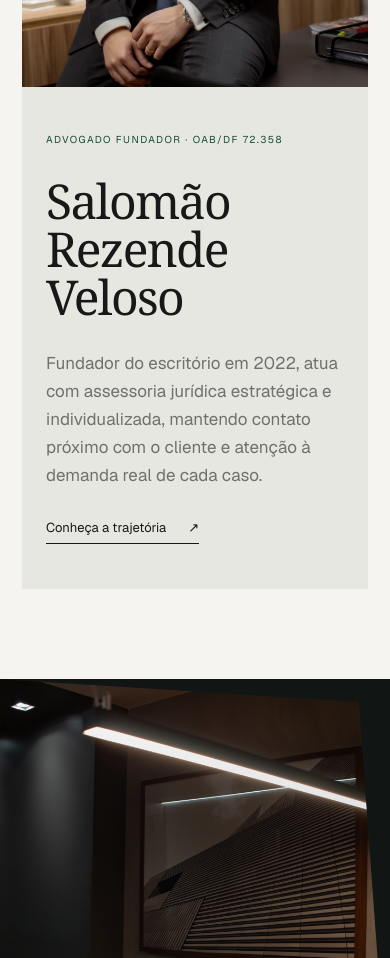
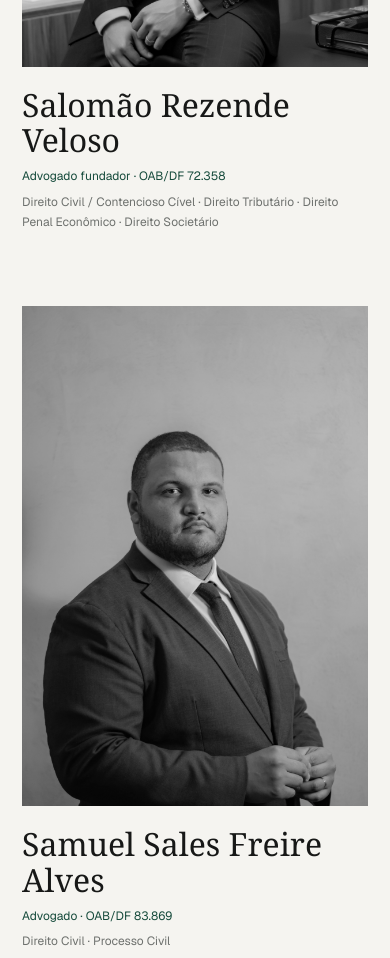
Before and after one commit to rdgalves/srv-advocacia-tema2, a Next.js app: page / in a window 390 px wide. Shown: the part 3460-4418 px from the top of the page. Built offline with nearby package versions, Linux system fonts and the light colour scheme.

Commit message:
Update Site source

```diff
--- a/app/globals.css
+++ b/app/globals.css
@@ -195,8 +195,9 @@ img { display:block; width:100%; }
 .lawyers-grid { display:grid; grid-template-columns:repeat(3,1fr); gap:70px 24px; }
 .lawyers-grid img { height:520px; object-fit:cover; filter:grayscale(1); transition:.5s; }
 .lawyers-grid a:hover img { filter:grayscale(0); transform:translateY(-5px); }
-.lawyers-grid h2 { font:400 32px/1.1 var(--serif); margin:20px 0 5px; }
+.lawyers-grid h2,.lawyers-grid h3 { font:400 32px/1.1 var(--serif); margin:20px 0 5px; }
 .lawyers-grid span { color:var(--green); font-size:12px; }.lawyers-grid p { color:var(--muted); font-size:12px; margin:4px 0; }
+.team-professionals { grid-template-columns:repeat(2,minmax(0,1fr)); max-width:1050px; margin-left:auto; }
 .profile-hero { min-height:90vh; padding-top:110px; display:grid; grid-template-columns:48% 52%; background:#e2e3df; }
 .profile-hero img { height:calc(90vh - 110px); object-fit:cover; object-position:center top; filter:saturate(.7); }
 .profile-hero>div { padding:8vw; display:flex; flex-direction:column; justify-content:end; }
@@ -207,7 +208,7 @@ img { display:block; width:100%; }
 .profile-hero h1 { font:400 clamp(62px,7vw,108px)/.92 var(--serif); letter-spacing:-.04em; margin:35px 0; }.profile-hero p { color:var(--muted); }
 .profile-body>div:first-child { display:grid; grid-template-columns:25% 75%; }
 .profile-body h2 { font:400 clamp(38px,4vw,64px)/1.1 var(--serif); margin:0; max-width:900px; }
-.profile-details { display:grid; grid-template-columns:repeat(3,1fr); gap:30px; margin:100px 0 0 25%; border-top:1px solid var(--line); }
+.profile-details { display:grid; grid-template-columns:repeat(2,1fr); gap:30px; margin:100px 0 0 25%; border-top:1px solid var(--line); }
 .profile-details section { padding-top:25px; }.profile-details h3 { text-transform:uppercase; letter-spacing:.13em; font-size:10px; }.profile-details p { color:var(--muted); margin:7px 0; }
 .profile-links { grid-column:2; display:flex; flex-wrap:wrap; gap:18px 32px; }
 .profile-links a { color:var(--green); border-bottom:1px solid; font-size:13px; display:flex; gap:14px; }
@@ -247,6 +248,6 @@ img { display:block; width:100%; }
   .insights-title { align-items:start; gap:30px; flex-direction:column; }.insights-layout { grid-template-columns:1fr; }.insight-main img { aspect-ratio:1.05; }
   .presence { grid-template-columns:1fr; }.presence-image { height:430px; margin:0; }.presence h2 { font-size:12vw; }.cta { min-height:540px; display:block; }.cta p { font-size:13vw; margin-bottom:80px; }.contact { grid-template-columns:1fr; }.contact-details { margin-top:55px; }.contact-map { height:280px; }.form-row { grid-template-columns:1fr; }.contact form button { width:100%; }
   .footer-top { display:block; }.footer-top p { margin-top:50px; }.footer-grid { grid-template-columns:1fr; gap:45px; }.marquee { margin-inline:-22px; }.footer-bottom { gap:20px; }
-  .page-hero { min-height:680px; padding:130px 22px 70px; }.page-hero h1 { font-size:14vw; }.practice-page article { grid-template-columns:1fr; }.practice-page article>div { min-height:360px; }.practice-page article img { height:300px; }.lawyers-grid { grid-template-columns:1fr; }.lawyers-grid img { height:500px; }.profile-hero { grid-template-columns:1fr; padding-top:72px; }.profile-hero>.professional-mark { min-height:48vh; padding:30px; }.profile-hero>div:last-child { min-height:420px; padding:50px 22px; }.profile-body>div:first-child { grid-template-columns:1fr; gap:25px; }.profile-links { grid-column:1; }.profile-details { margin:70px 0 0; grid-template-columns:1fr; }.articles-grid { grid-template-columns:1fr; }.articles-grid a.large { grid-column:auto; display:block; }.articles-grid a.large img,.articles-grid img { height:350px; }.article-page>header { padding:130px 22px 70px; }.article-page header>span { margin-top:70px; }.article-page h1 { font-size:14vw; }.article-cover { height:50vh; }.related>div { grid-template-columns:1fr; }
+  .page-hero { min-height:680px; padding:130px 22px 70px; }.page-hero h1 { font-size:14vw; }.practice-page article { grid-template-columns:1fr; }.practice-page article>div { min-height:360px; }.practice-page article img { height:300px; }.lawyers-grid,.team-professionals { grid-template-columns:1fr; }.lawyers-grid img { height:500px; }.profile-hero { grid-template-columns:1fr; padding-top:72px; }.profile-hero>.professional-mark { min-height:48vh; padding:30px; }.profile-hero>div:last-child { min-height:420px; padding:50px 22px; }.profile-body>div:first-child { grid-template-columns:1fr; gap:25px; }.profile-links { grid-column:1; }.profile-details { margin:70px 0 0; grid-template-columns:1fr; }.articles-grid { grid-template-columns:1fr; }.articles-grid a.large { grid-column:auto; display:block; }.articles-grid a.large img,.articles-grid img { height:350px; }.article-page>header { padding:130px 22px 70px; }.article-page header>span { margin-top:70px; }.article-page h1 { font-size:14vw; }.article-cover { height:50vh; }.related>div { grid-template-columns:1fr; }
 }
 @media (prefers-reduced-motion:reduce) { *,*:before,*:after { animation-duration:.01ms!important; animation-iteration-count:1!important; scroll-behavior:auto!important; transition-duration:.01ms!important; } }
--- a/app/site-client.tsx
+++ b/app/site-client.tsx
@@ -21,7 +21,7 @@ function Header() {
     onScroll(); window.addEventListener("scroll", onScroll, { passive: true });
     return () => window.removeEventListener("scroll", onScroll);
   }, []);
-  const links = [["Escritório", "/#escritorio"], ["Atuação", "/atuacao"], ["Profissional", "/advogados"], ["Publicações", "/artigos"], ["Contato", "/contato"]];
+  const links = [["Escritório", "/#escritorio"], ["Atuação", "/atuacao"], ["Profissionais", "/advogados"], ["Publicações", "/artigos"], ["Contato", "/contato"]];
   return <>
     <header className={`header ${scrolled ? "is-scrolled" : ""}`}><a href="/" aria-label="Página inicial"><Logo /></a><nav className="desktop-nav" aria-label="Navegação principal">{links.map(([n, h]) => <a key={n} href={h}>{n}</a>)}</nav><a className="header-cta" href="/contato">Fale conosco <Arrow /></a><button className="menu-button" onClick={() => setOpen(!open)} aria-expanded={open} aria-label={open ? "Fechar menu" : "Abrir menu"}><span /><span /></button></header>
     <div className={`mobile-menu ${open ? "open" : ""}`} aria-hidden={!open}><Logo light /><nav>{links.map(([n, h]) => <a key={n} href={h} onClick={() => setOpen(false)}>{n}<Arrow /></a>)}</nav><p>{siteConfig.address}<br />{siteConfig.businessHours}</p></div>
@@ -32,7 +32,7 @@ function Footer() {
   return <footer className="footer">
     <div className="footer-top"><Logo light /><p>Atuação próxima.<br />Estratégia para cada caso.</p></div>
     <div className="footer-grid">
-      <div><small>Navegação</small><a href="/#escritorio">Escritório</a><a href="/atuacao">Atuação</a><a href="/advogados">Profissional</a><a href="/artigos">Publicações</a></div>
+      <div><small>Navegação</small><a href="/#escritorio">Escritório</a><a href="/atuacao">Atuação</a><a href="/advogados">Profissionais</a><a href="/artigos">Publicações</a></div>
       <div><small>Endereço e atendimento</small><span>{siteConfig.address}</span><span>{siteConfig.businessHours}</span></div>
       <div><small>Institucional</small><a href="/privacidade">Privacidade</a><a href="/termos">Termos de uso</a><a href={siteConfig.social.linkedin} target="_blank" rel="noreferrer">LinkedIn</a><a href={siteConfig.social.lattes} target="_blank" rel="noreferrer">Currículo Lattes</a></div>
     </div>
@@ -52,7 +52,7 @@ function Home() {
 
     <div className="editorial-strip"><div>CIVIL · CONTENCIOSO CÍVEL · TRIBUTÁRIO · PENAL ECONÔMICO · SOCIETÁRIO · CIVIL · CONTENCIOSO CÍVEL ·</div></div>
 
-    <section className="team section"><div className="team-head"><h2>Experiência técnica.<br /><em>Atuação pessoal.</em></h2><p>O acompanhamento próximo permite compreender o contexto, avaliar os riscos e construir uma estratégia compatível com os objetivos de cada cliente.</p></div><a className="founder-card" href="/advogados/salomao-rezende-veloso"><img className="professional-photo" src={lawyers[0].image} alt={`Retrato de ${lawyers[0].name}`} /><div><span>{lawyers[0].role} · {lawyers[0].oab}</span><h3>{lawyers[0].name}</h3><p>{lawyers[0].bio}</p><b>Conheça a trajetória <Arrow /></b></div></a></section>
+    <section className="team section"><div className="team-head"><h2>Experiência técnica.<br /><em>Atuação próxima.</em></h2><p>Profissionais com trajetórias complementares, unidos pelo compromisso com uma assessoria estratégica, pessoal e atenta à realidade de cada cliente.</p></div><div className="lawyers-grid team-professionals">{lawyers.map((p) => <a href={`/advogados/${p.slug}`} key={p.slug}><img src={p.image} alt={`Retrato de ${p.name}`} loading="lazy" /><h3>{p.name}</h3><span>{p.role} · {p.oab}</span><p>{p.areas.join(" · ")}</p></a>)}</div><a className="text-link team-link" href="/advogados">Conheça os profissionais <Arrow /></a></section>
 
     <section className="dark-section"><div className="dark-image" /><div className="dark-copy"><span>Presença institucional</span><h2>Sede em Brasília.<br /><em>Atuação qualificada</em><br />nos tribunais.</h2><p>Atuação perante o Tribunal Regional Federal da 1ª Região, o Tribunal de Justiça do Distrito Federal e dos Territórios e o Superior Tribunal de Justiça.</p></div></section>
 
@@ -95,9 +95,9 @@ function PageHero({ label, title, text }: { label: string; title: string; text:
 
 function PracticePage() { return <main><PageHero label="Atuação" title="Estratégia jurídica para a demanda real de cada caso." text="Atuação em Brasília/DF, perante o TRF1, o TJDFT e o STJ." /><section className="practice-page section">{practiceAreas.map((item) => <article key={item.slug}><div><h2>{item.name}</h2><p>{item.description}</p><a href="/contato">Fale com o escritório <Arrow /></a></div><img src={item.image} alt="Ambiente do escritório Salomão Rezende Veloso Advocacia" loading="lazy" /></article>)}</section><Cta /></main>; }
 
-function LawyersPage() { const p = lawyers[0]; return <main><PageHero label="Profissional" title="Formação contínua. Atuação próxima." text="Conheça a trajetória do fundador do escritório." /><section className="lawyers-page section"><a className="founder-card" href={`/advogados/${p.slug}`}><img className="professional-photo" src={p.image} alt={`Retrato de ${p.name}`} /><div><span>{p.role} · {p.oab}</span><h2>{p.name}</h2><p>{p.bio}</p><b>Ver perfil completo <Arrow /></b></div></a></section></main>; }
+function LawyersPage() { return <main><PageHero label="Profissionais" title="Formação contínua. Atuação próxima." text="Conheça as trajetórias dos profissionais do escritório." /><section className="lawyers-page section"><div className="lawyers-grid">{lawyers.map((p) => <a href={`/advogados/${p.slug}`} key={p.slug}><img src={p.image} alt={`Retrato de ${p.name}`} /><h2>{p.name}</h2><span>{p.role} · {p.oab}</span><p>{p.areas.join(" · ")}</p></a>)}</div></section></main>; }
 
-function LawyerPage() { const p = lawyers[0]; return <main className="profile"><section className="profile-hero"><img src={p.image} alt={`Retrato de ${p.name}`} /><div><a href="/advogados">← Profissional</a><span>{p.role} · {p.oab}</span><h1>{p.name}</h1><p>{p.areas.join(" · ")}</p></div></section><section className="profile-body section"><div><span>Trajetória</span><h2>{p.bio}</h2><p className="profile-links"><a href={p.lattes} target="_blank" rel="noreferrer">Currículo Lattes <Arrow /></a><a href={p.linkedin} target="_blank" rel="noreferrer">LinkedIn <Arrow /></a></p></div><div className="profile-details"><section><h3>Formação</h3>{p.education.map((x) => <p key={x}>{x}</p>)}</section><section><h3>Experiência profissional</h3>{p.experience.map((x) => <p key={x}>{x}</p>)}</section><section><h3>Áreas de atuação</h3>{p.areas.map((x) => <p key={x}>{x}</p>)}</section><section><h3>Idiomas</h3>{p.languages.map((x) => <p key={x}>{x}</p>)}</section></div></section><Cta /></main>; }
+function LawyerPage({ slug }: { slug: string }) { const p = lawyers.find((person) => person.slug === slug) || lawyers[0]; return <main className="profile"><section className="profile-hero"><img src={p.image} alt={`Retrato de ${p.name}`} /><div><a href="/advogados">← Profissionais</a><span>{p.role} · {p.oab}</span><h1>{p.name}</h1><p>{p.areas.join(" · ")}</p></div></section><section className="profile-body section"><div><span>Trajetória</span><h2>{p.bio}</h2><p className="profile-links"><a href={p.lattes} target="_blank" rel="noreferrer">Currículo Lattes <Arrow /></a><a href={p.linkedin} target="_blank" rel="noreferrer">LinkedIn <Arrow /></a></p></div><div className="profile-details"><section><h3>Formação</h3>{p.education.map((x) => <p key={x}>{x}</p>)}</section><section><h3>Experiência profissional</h3>{p.experience.map((x) => <p key={x}>{x}</p>)}</section><section><h3>Áreas de atuação</h3>{p.areas.map((x) => <p key={x}>{x}</p>)}</section><section><h3>Idiomas</h3>{p.languages.map((x) => <p key={x}>{x}</p>)}</section></div></section><Cta /></main>; }
 
 function ArticlesPage() { return <main><PageHero label="Publicações" title="Conteúdo jurídico em preparação." text="Este espaço será dedicado a análises sobre temas relevantes das áreas de atuação do escritório." /><section className="empty-state section"><span>Em breve</span><h2>Novas perspectivas serão publicadas aqui.</h2><a className="text-link" href="/contato">Fale com o escritório <Arrow /></a></section></main>; }
 
@@ -108,7 +108,7 @@ export function Site({ route }: { route: string }) {
   if (route === "/") content = <Home />;
   else if (route === "/atuacao") content = <PracticePage />;
   else if (route === "/advogados") content = <LawyersPage />;
-  else if (route.startsWith("/advogados/")) content = <LawyerPage />;
+  else if (route.startsWith("/advogados/")) content = <LawyerPage slug={route.split("/").pop() || ""} />;
   else if (route === "/artigos") content = <ArticlesPage />;
   else if (route.startsWith("/artigos/")) content = <ArticlesPage />;
   else if (route === "/contato") content = <main><PageHero label="Contato" title="Toda boa estratégia começa com uma conversa." text="Compartilhe seu contexto para uma análise atenta e individualizada." /><Contact /></main>;
--- a/src/data/lawyers.ts
+++ b/src/data/lawyers.ts
@@ -1,4 +1,5 @@
-export const lawyers = [{
+export const lawyers = [
+  {
     name: "Salomão Rezende Veloso",
     slug: "salomao-rezende-veloso",
     role: "Advogado fundador",
@@ -11,4 +12,24 @@ export const lawyers = [{
     lattes: "https://lattes.cnpq.br/5772833388603328",
     linkedin: "https://linkedin.com/in/salom%C3%A3o-veloso-2192b2373",
     image: "/salomao-rezende-veloso.jpg",
-}];
+  },
+  {
+    name: "Samuel Sales Freire Alves",
+    slug: "samuel-sales-freire-alves",
+    role: "Advogado",
+    oab: "OAB/DF 83.869",
+    areas: ["Direito Civil", "Processo Civil"],
+    bio: "Advogado com formação pela Universidade de Brasília e experiência em representação institucional, associativismo empresarial e pesquisa científica premiada nacional e internacionalmente.",
+    education: ["Pós-graduado em Direito Civil e Processo Civil", "Bacharel em Direito pela Universidade de Brasília (UnB)"],
+    experience: [
+      "Membro da Comissão de Assuntos Constitucionais da OAB-DF",
+      "Ex-presidente da Associação dos Jovens Empresários do Distrito Federal (AJE-DF, 2022–2023)",
+      "Ex-conselheiro da Confederação Nacional de Jovens Empresários (CONAJE, 2022–2023)",
+      "Pesquisador de Iniciação Científica, com premiações nacionais e internacionais",
+    ],
+    languages: ["Inglês — intermediário", "Espanhol — avançado"],
+    lattes: "http://lattes.cnpq.br/0751200665562418",
+    linkedin: "https://www.linkedin.com/in/samuel-sales-a55125204",
+    image: "/samuel-sales-freire-alves.jpg",
+  },
+];
```
Also changed, not shown: public/samuel-sales-freire-alves.jpg (added). Lines whose indentation alone changed are shown as unchanged.
